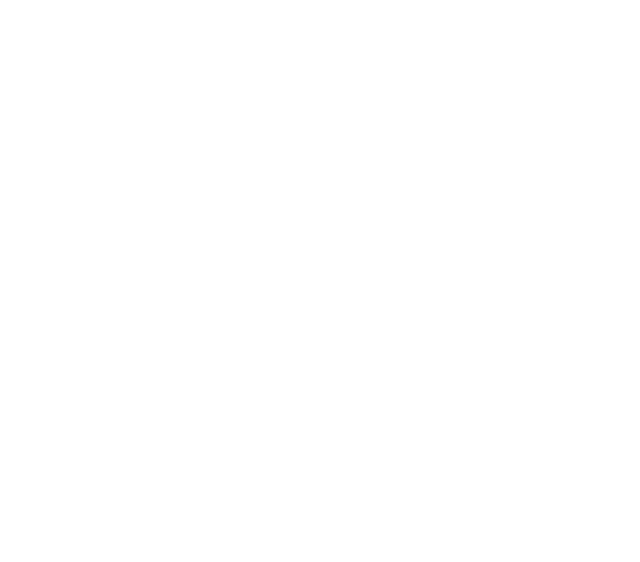
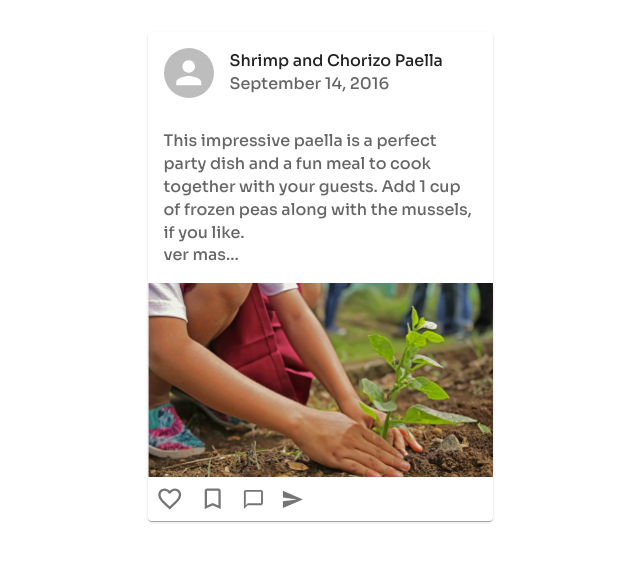
Before and after one commit to voluntio-bo/website, a React (Create React App) app: page / in a window 1280 px wide. Shown: the top 562 px of the page, without its empty margins (320-960 px from the left). Built offline with nearby package versions, Linux system fonts and the light colour scheme.

Commit message:
Components used moved to App

```diff
--- a/src/App.js
+++ b/src/App.js
@@ -1,7 +1,11 @@
 import { Box } from "@mui/material";
+import Reaction from './components/Reaction';
+import NavBar from './components/NavBar';
+import EventCard from './components/EventCard';
 function App() {
   return (
     <Box sx={{display: 'flex',justifyContent: 'center',paddingTop:4}}>
+     <EventCard></EventCard>
     </Box>
   );
 }
--- a/src/index.js
+++ b/src/index.js
@@ -2,9 +2,6 @@
 import ReactDOM from 'react-dom/client';
 import './index.css';
 import App from './App';
-import Reaction from './components/Reaction';
-import NavBar from './components/NavBar';
-import EventCard from './components/EventCard';
 import reportWebVitals from './reportWebVitals';
 import { createTheme, ThemeProvider, styled, responsiveFontSizes } from '@mui/material/styles'
 
```
